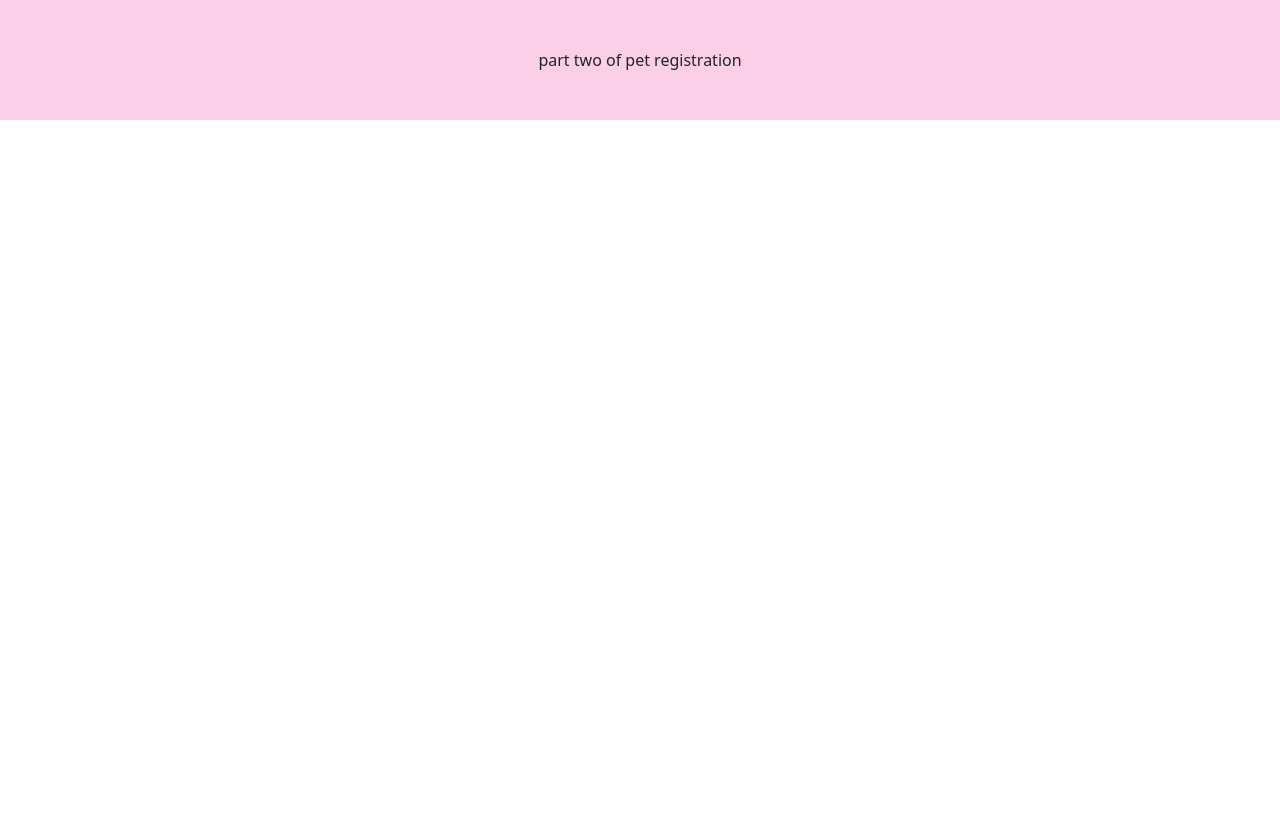
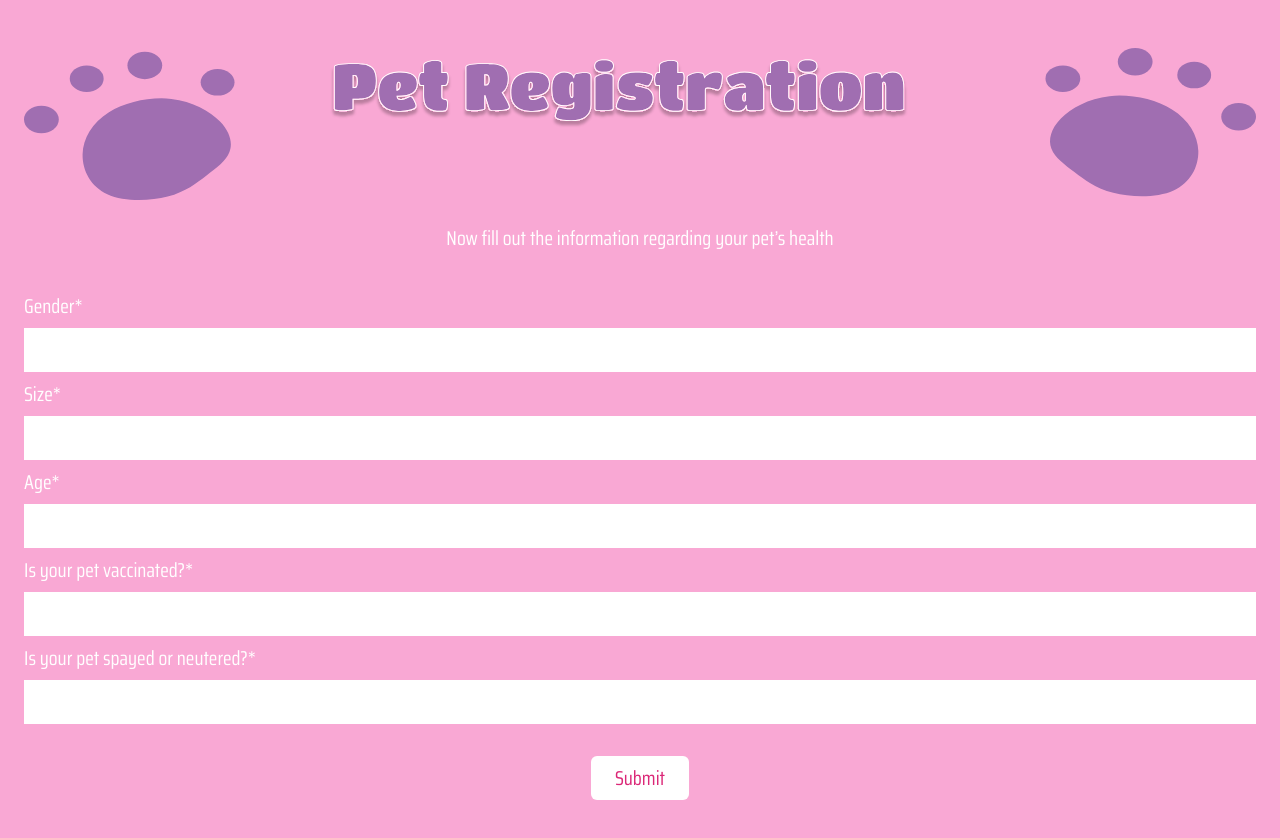
Before and after one commit to LCRazo/FurEverHome-website, a React (Create React App) app: page /api/pets/register/step2 in a window 1280 px wide. Shown: the top 838 px of the page. Before the commit the page ends 800 px from the top, so only its background shows below. Built offline with nearby package versions, Linux system fonts and the light colour scheme.

Commit message:
input design

```diff
--- a/src/components/Register/PetRegistrationStep1.js
+++ b/src/components/Register/PetRegistrationStep1.js
@@ -1,4 +1,5 @@
 import React, {useState} from 'react';
+import Logo from '../assets/petRegisterLogo.svg'
 import {useNavigate} from 'react-router-dom';
 
 function PetRegistrationStep1() {
@@ -6,14 +7,95 @@ function PetRegistrationStep1() {
   const navigate = useNavigate();
 
   const handleNext = () => {
-      navigate('/api/pets/register/step2');
+      const { webPhoto, ...textData } = formData;
+
+      navigate('/api/pets/register/step2', {state:{...textData, webPhoto}});
+
   };
 
+  const handleChange = (e) => {
+      setFormData({...formData, [e.target.name]: e.target.value});
+  }
+
+  const [formData, setFormData] = useState({
+    name: '',
+    species: '',
+    breed: '',
+    workingClass: '',
+    urgency: '',
+    webPhoto: ''
+  });
+
+
+
   return(
-    <section id="pets" className= "bg-pink-300 py-12 px-4 text-center ">
-        <button onClick={handleNext} >
-          Next
-        </button>
+    <section className= "bg-pink-300 min-h-screen py-12 px-4 text-center text-white font-saira text-xl ">
+      <div classname='' >
+          {/*Title */}
+        <div className='flex flex-col items-center mb-4'>
+            <img src={Logo}></img>
+            <p className='pt-4'>Let’s get to know your pet! Fill out the following background information.</p>
+        </div>
+
+        {/*Form */}
+        <div className='flex-col items-center'>
+          <label className="block text-left text-white">Name*</label>
+          <input
+                name="name"
+                value={formData.name}
+                onChange={handleChange}
+                className="block w-full mb-2 p-2 text-black"
+                required/>
+
+          <label className="block text-left text-white">Species*</label>
+          <input
+                name="species"
+                value={formData.species}
+                onChange={handleChange}
+                className="block w-full mb-2 p-2 text-black"
+                required/>
+
+          <label className="block text-left text-white">Breed*</label>
+          <input
+                name="breed"
+                value={formData.breed}
+                onChange={handleChange}
+                className="block w-full mb-2 p-2 text-black"
+                required/>
+
+          <label className="block text-left text-white">Is your pet a working class breed?*</label>
+          <input
+                name="workingClass"
+                value={formData.workingClass}
+                onChange={handleChange}
+                className="block w-full mb-2 p-2 text-black"
+                required/>
+
+          <label className="block text-left text-white">How long can you care for your pet?*</label>
+          <input
+                name="urgency"
+                value={formData.urgency}
+                onChange={handleChange}
+                className="block w-full mb-2 p-2 text-black rounded"
+                required/>
+
+          <label className="block text-left text-white">Web Photo*</label>
+              <input
+                name="webPhoto"
+                type="file"
+                accept="image/*"
+                onChange={(e) => setFormData({...formData, webPhoto: e.target.files[0]})}
+                className="block w-full mb-2 p-2 text-black bg-white rounded"
+              />
+        </div>
+
+        {/*Buttons */}
+        <div className='pt-4 flex justify-center space-x-4'>
+          <button onClick={handleNext} className='bg-white text-pink-600 px-4 py-2 rounded'>Next</button>
+        </div>
+
+      </div>
+
     </section>
   );
 };
--- a/src/components/Register/PetRegistrationStep2.js
+++ b/src/components/Register/PetRegistrationStep2.js
@@ -1,13 +1,114 @@
-import React from 'react';
+import React, {useState} from 'react';
+import Logo from '../assets/petRegisterLogo.svg'
+import { useNavigate } from 'react-router-dom';
+import {useLocation} from 'react-router-dom';
 
 function PetRegistrationStep2() {
+  const navigate = useNavigate();
+  const location = useLocation();
+  const step1Data = location.state || {};
+
+  const [formData, setFormData] = useState({
+      gender: '',
+      size: '',
+      age: '',
+      vaccinated: '',
+      fixed: ''
+    });
+
+    const handleChange = (e) => {
+      setFormData({...formData, [e.target.name]: e.target.value});
+    }
+
+    const handleSubmit = async () => {
+      const step1Data = JSON.parse(localStorage.getItem('petStep1'));
+      const combinedData = {...step1Data,...formData};
+
+      const formToSend = new FormData();
+
+      //attach text fields
+      for(const key in combinedData){
+        formToSend.append(key, combinedData[key]);
+      }
+
+      //attach the image seperate
+      if (step1Data.webPhoto && typeof step1Data.webPhoto === 'object'){
+        formToSend.append('webPhoto', step1Data.webPhoto);
+      }
+
+      try {
+        const res = await fetch('/register/pet/step2', {
+          method: 'POST',
+          body: formToSend
+        });
+
+        if (res.ok) {
+          localStorage.removeItem('petStep1');
+          navigate('/'); // or another success page
+        } else {
+          console.error('Upload failed');
+        }
+      } catch (err) {
+        console.error('Error:', err);
+      }
+
+    };
 
 
   return(
-    <section id="pets" className= "bg-pink-200 py-12 px-4 text-center ">
-        <span>
-            part two of pet registration
-        </span>
+    <section className= "bg-pink-300 min-h-screen py-12 px-4 text-center text-white font-saira text-xl ">
+          {/*Title */}
+        <div className='flex flex-col items-center mb-4'>
+            <img src={Logo}></img>
+            <p className='pt-4'>Now fill out the information regarding your pet’s health</p>
+        </div>
+         {/*Form */}
+         <div className='flex-col items-center'>
+          <label className="block text-left text-white">Gender*</label>
+          <input
+              name="gender"
+              value= {formData.gender}
+              onChange={handleChange}
+              className="block w-full mb-2 p-2 text-black"
+              required/>
+
+          <label className="block text-left text-white">Size*</label>
+          <input
+              name="size"
+              value={formData.size}
+              onChange={handleChange}
+              className="block w-full mb-2 p-2 text-black"
+              required/>
+
+          <label className="block text-left text-white">Age*</label>
+          <input
+              name="age"
+              value={formData.age}
+              onChange={handleChange}
+              className="block w-full mb-2 p-2 text-black"
+              required/>
+
+          <label className="block text-left text-white">Is your pet vaccinated?*</label>
+          <input
+              name="vaccinated"
+              value={formData.vaccinated}
+              onChange={handleChange}
+              className="block w-full mb-2 p-2 text-black"
+              required/>
+
+          <label className="block text-left text-white">Is your pet spayed or neutered?*</label>
+          <input
+              name="fixed"
+              value={formData.fixed}
+              onChange={handleChange}
+              className="block w-full mb-2 p-2 text-black"
+              required/>
+
+        </div>
+         {/*Buttons */}
+         <div className='pt-4'>
+          <button className='bg-white text-pink-600 px-4 py-2 rounded' onClick={handleSubmit}>Submit</button>
+        </div>
     </section>
   );
 };
```
Also changed, not shown: src/components/assets/petRegisterLogo.svg (added).
